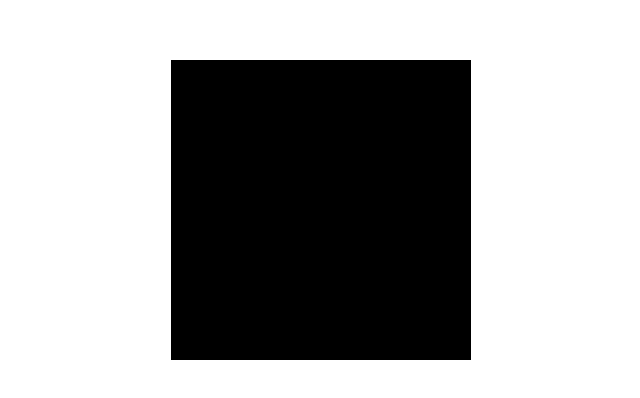
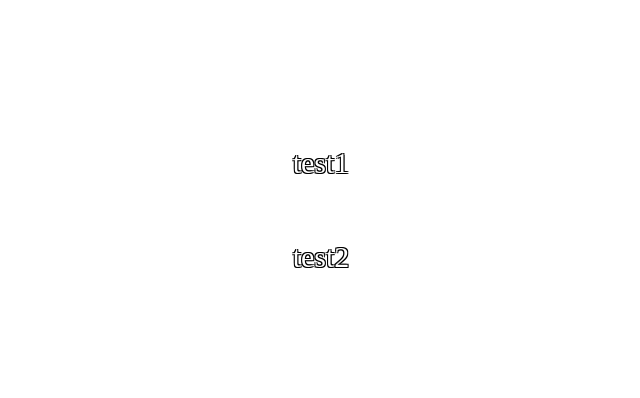
Before and after one commit to gonnabea/J-Components, a React (Create React App) app: page / in a window 1280 px wide. Shown: the part 198-596 px from the top of the page, without its empty margins (327-967 px from the left). Built offline with nearby package versions, Linux system fonts and the light colour scheme.

Commit message:
Make AwesomeMenu.js

```diff
--- a/src/Components/3DCube.js
+++ b/src/Components/3DCube.js
@@ -8,7 +8,6 @@
     align-items: center;
     transform-style: preserve-3d; /* 이것을 설정해 주어야 rotate를 했을 때 3d의 형태로 보인다. */
     :hover{
-    }
         animation: rotateBox 5s forwards linear;
         @keyframes rotateBox{
             from{
@@ -18,10 +17,12 @@
                 transform: rotateX(360deg) rotateY(360deg);
             }
         }
+    }
 `;
 
 const Front = styled.div`
-    background-color: ${props => props.frontBg ? props.frontBg : "black"};
+    border: solid 2px black;
+    background-color: ${props => props.frontBg ? props.frontBg : props.bgColorAll};
     width: ${props => props.width};
     height: ${props => props.width};
     position: absolute;
@@ -29,7 +30,8 @@
 `;
 
 const Back = styled.div`
-    background-color: white;
+      border: solid 2px black;
+    background-color: ${props => props.backBg ? props.backBg : props.bgColorAll};
     width: ${props => props.width};
     height: ${props => props.width};
     position: absolute;
@@ -37,7 +39,8 @@
 `;
 
 const Bottom = styled.div`
-    background-color: black;
+      border: solid 2px black;
+    background-color: ${props => props.bottomBg ? props.bottomBg : props.bgColorAll};
     width: ${props => props.width};
     height: ${props => props.width};
     position:absolute;
@@ -46,7 +49,8 @@
 `;
 
 const Top = styled.div`
-    background-color: black;
+      border: solid 2px black;
+    background-color: ${props => props.topBg ? props.topBg : props.bgColorAll};
     width: ${props => props.width};
     height: ${props => props.width};
     position:absolute;
@@ -55,7 +59,8 @@
 `;
 
 const Left = styled.div`
-    background-color: ${props => props.leftBg ? props.leftBg : "black"};
+      border: solid 2px black;
+    background-color: ${props => props.leftBg ? props.leftBg : props.bgColorAll};
     width: ${props => props.width};
     height: ${props => props.width};
     position:absolute;
@@ -63,7 +68,8 @@
 `;
 
 const Right = styled.div`
-    background-color: black;
+      border: solid 2px black;
+    background-color: ${props => props.rightBg ? props.rightBg : props.bgColorAll};
     width: ${props => props.width};
     height: ${props => props.width};
     position:absolute;
@@ -79,19 +85,24 @@
     left,
     right,
     frontBg,
-    leftBg
+    leftBg,
+    backBg,
+    bottomBg,
+    topBg,
+    rightBg,
+    bgColorAll
 }) => {
 
     console.log(width);
 
     return(
     <Container width={width}>
-        <Front width={width} frontBg={frontBg}>{front}</Front>
-        <Back width={width}>{back}</Back>
-        <Bottom width={width}>{bottom}</Bottom>
-        <Top width={width}>{top}</Top>
-        <Left width={width} leftBg={leftBg}>{left}</Left>
-        <Right width={width}>{right}</Right>
+        <Front width={width} frontBg={frontBg} bgColorAll={bgColorAll || "black"} >{front}</Front>
+        <Back width={width} backBg={backBg} bgColorAll={bgColorAll || "black"} >{back}</Back>
+        <Bottom width={width} bottomBg={bottomBg} bgColorAll={bgColorAll || "black"} >{bottom}</Bottom>
+        <Top width={width} topBg={topBg} bgColorAll={bgColorAll || "black"} >{top}</Top>
+        <Left width={width} leftBg={leftBg} bgColorAll={bgColorAll || "black"} >{left}</Left>
+        <Right width={width} rightBg={rightBg} bgColorAll={bgColorAll || "black"} >{right}</Right>
     </Container>
     )
 
@@ -99,3 +110,5 @@
 
 
 export default Cube;
+
+// 사용 시 부모 태그로 감싸 주어 위치를 조정해야함
--- /dev/null
+++ b/src/Components/AwesomeMenu.js
@@ -0,0 +1,106 @@
+import React from "react";
+import styled from "styled-components";
+
+const Container = styled.section`
+`;
+
+const A = styled.a`
+    text-decoration: none;
+    display: flex;
+    padding: 0;
+    img{
+        display: none;
+        position: relative;
+    }
+    :hover{
+        img{
+            display: block;
+            animation: rotate 1s forwards;
+            margin-left: 30px;
+            position: absolute;
+            z-index: -1;
+        }
+    }
+    @keyframes rotate {
+        from{
+           transform: rotateZ(0);
+        }
+        to{
+            transform: rotateZ(-10deg);
+        }
+    }
+`
+
+const Text = styled.p`
+padding: 0;
+       text-shadow:
+    -1px -1px 0 #000,
+    1px -1px 0 #000,
+    -1px 1px 0 #000,
+    1px 1px 0 #000;
+    color: white;
+    font-size: 30px;
+    width: fit-content;
+    :hover{
+        position: relative;
+        animation: repeatMove 1s forwards;
+        ::before{
+            content: ${props => `"${props.name ? props.name : "Home"}"`};
+
+        }
+
+        ::after{
+            content: ${(props) => `"${props.name ? props.name : 'Home'}"`};
+            display: inline-block;
+
+        }
+
+
+    }
+        @keyframes repeatMove {
+            from{
+                transform: translate(0, 0) skew(0deg, 3deg);
+            }
+            to{
+                transform: translate(50px, 0) skew(0deg, 3deg);
+            }
+        }
+`
+
+const Image = styled.img`
+    width: 200px;
+    height: 200px;
+`
+
+
+const MarqueeMenu = ({names, links, imageSrc}) => {
+
+    const init = (names) => {
+        console.log(names);
+        console.log(links, imageSrc);
+        const result = names ? names.map( (name, index) => {
+
+            return (
+            <A href={links[index]}>
+                <Text name={name}>{name}</Text>
+                <div>
+                <Image src={imageSrc[index]} />
+                </div>
+            </A>
+            )
+
+        }) : null;
+
+        return result;
+    }
+
+ return (
+<Container>
+    {init(names, links, imageSrc)}
+</Container>
+ )
+}
+
+export default MarqueeMenu;
+
+// 사용법 : names, links, imageSrc,를 각각 배열의 형태로 데이터를 보내준다.
--- a/src/Screen/ScreenPresenter.js
+++ b/src/Screen/ScreenPresenter.js
@@ -1,6 +1,7 @@
 import React from "react";
 import Cube from "../Components/3DCube";
 import styled from "styled-components";
+import AwesomeMenu from "../Components/AwesomeMenu";
 
 const Container = styled.section`
     width: 100vw;
@@ -11,7 +12,8 @@
 `
 
 const ScreenPresenter = () => <Container>
-    <Cube width={"300px"} />
+
+    <AwesomeMenu names={["test1", "test2"]} links={["/1", "/2"]} imageSrc={["https://upload.wikimedia.org/wikipedia/commons/thumb/b/b6/Image_created_with_a_mobile_phone.png/1200px-Image_created_with_a_mobile_phone.png", "zxc"]}  />
 </Container>
 
 export default ScreenPresenter;
```
Also changed, not shown: 1 other file (tests, documents, lock files or other folders). Lines whose indentation alone changed are shown as unchanged.
